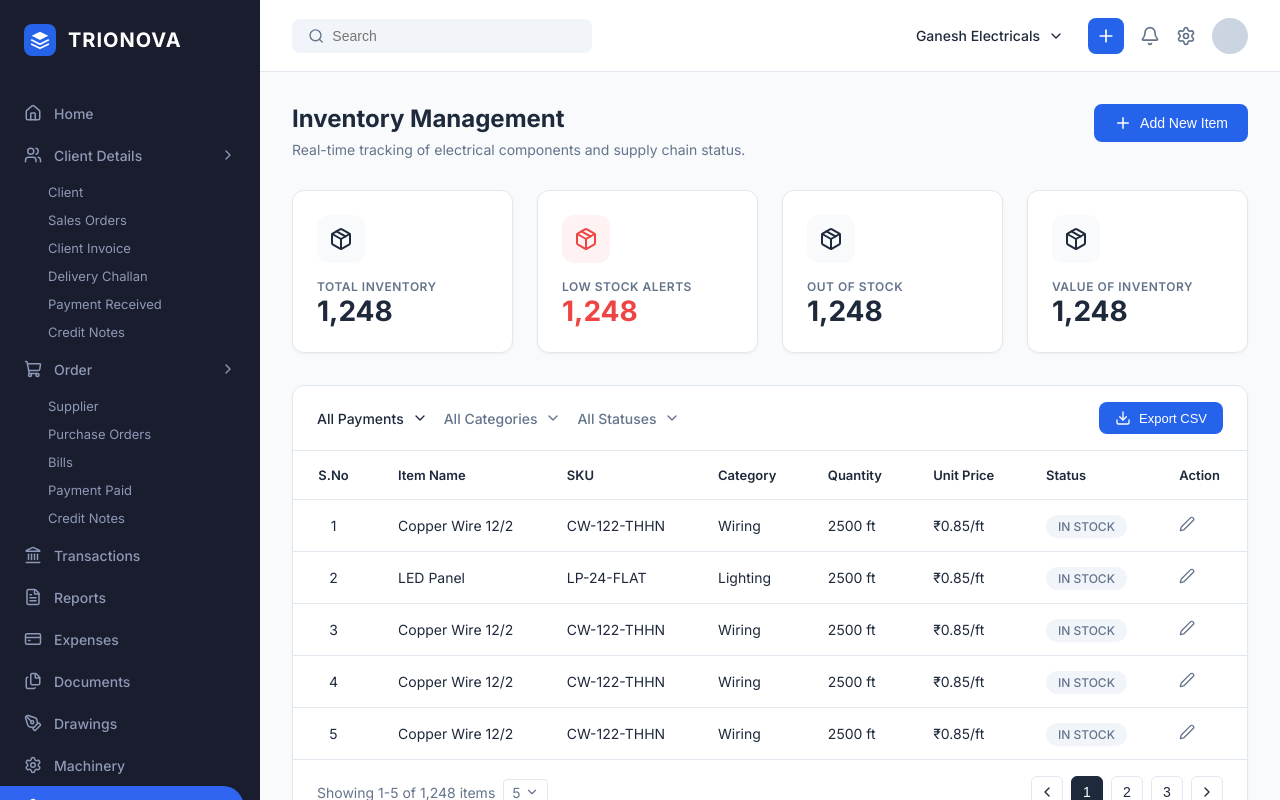
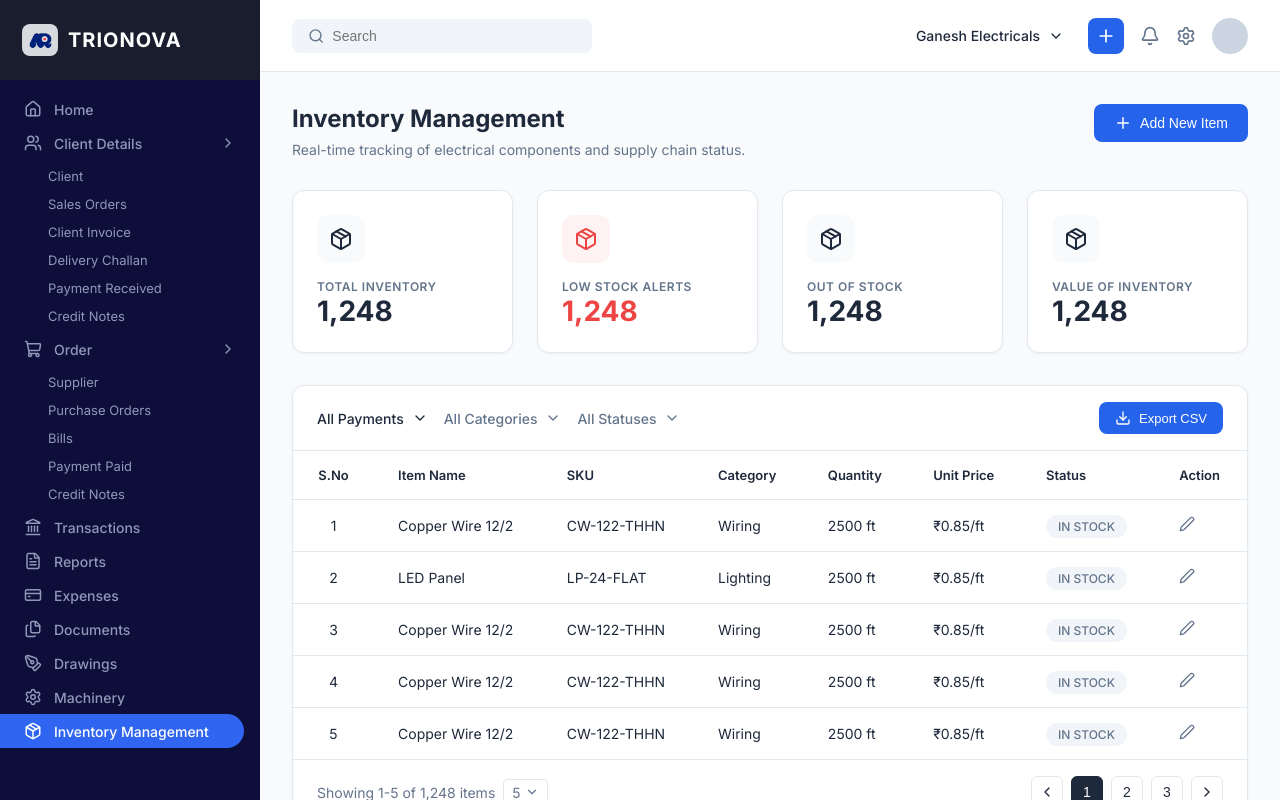
Before and after one commit to Poovannaraajan/trionova_management_dashboard, a React (Vite) app: page / in a window 1280 px wide. Built offline with nearby package versions, Linux system fonts and the light colour scheme.

Commit message:
modifying it close to replica

```diff
--- a/src/App.tsx
+++ b/src/App.tsx
@@ -30,11 +30,7 @@ export default function App() {
       <aside className="sidebar">
         <div className="sidebar-logo">
           <div className="sidebar-logo-icon">
-            <svg width="20" height="20" viewBox="0 0 24 24" fill="none" xmlns="http://www.w3.org/2000/svg">
-              <path d="M12 2L2 7L12 12L22 7L12 2Z" fill="white"/>
-              <path d="M2 17L12 22L22 17" stroke="white" strokeWidth="2" strokeLinecap="round" strokeLinejoin="round"/>
-              <path d="M2 12L12 17L22 12" stroke="white" strokeWidth="2" strokeLinecap="round" strokeLinejoin="round"/>
-            </svg>
+            <img class="logo-image" src="./public/logo.png" alt="" />
           </div>
           TRIONOVA
         </div>
@@ -216,14 +212,14 @@ export default function App() {
                 <div className="filter-dropdown">
                   All Payments <ChevronDown size={16} />
                 </div>
-                <div className="filter-dropdown" style={{color: 'var(--text-muted)'}}>
+                <div className="filter-dropdown" style={{ color: 'var(--text-muted)' }}>
                   All Categories <ChevronDown size={16} />
                 </div>
-                <div className="filter-dropdown" style={{color: 'var(--text-muted)'}}>
+                <div className="filter-dropdown" style={{ color: 'var(--text-muted)' }}>
                   All Statuses <ChevronDown size={16} />
                 </div>
               </div>
-              <button className="btn-primary" style={{padding: '8px 16px', fontSize: '13px'}}>
+              <button className="btn-primary" style={{ padding: '8px 16px', fontSize: '13px' }}>
                 <Download size={16} />
                 Export CSV
               </button>
@@ -233,7 +229,7 @@ export default function App() {
               <table>
                 <thead>
                   <tr>
-                    <th style={{textAlign: 'center'}}>S.No</th>
+                    <th style={{ textAlign: 'center' }}>S.No</th>
                     <th>Item Name</th>
                     <th>SKU</th>
                     <th>Category</th>
@@ -246,7 +242,7 @@ export default function App() {
                 <tbody>
                   {[1, 2, 3, 4, 5].map((item, index) => (
                     <tr key={item}>
-                      <td style={{textAlign: 'center'}}>{item}</td>
+                      <td style={{ textAlign: 'center' }}>{item}</td>
                       <td>{index === 1 ? 'LED Panel' : 'Copper Wire 12/2'}</td>
                       <td>{index === 1 ? 'LP-24-FLAT' : 'CW-122-THHN'}</td>
                       <td>{index === 1 ? 'Lighting' : 'Wiring'}</td>
--- a/src/index.css
+++ b/src/index.css
@@ -1,7 +1,15 @@
 @import url('https://fonts.googleapis.com/css2?family=Inter:wght@400;500;600;700&display=swap');
 
+.logo-image {
+  height: 32px;
+  width: auto;
+  border-radius: 8px;
+  background: #d7d9dd;
+  padding: 6px;
+}
+
 :root {
-  --sidebar-bg: #1A1D2D;
+  --sidebar-bg: rgb(14 14 58);
   --sidebar-hover: #292E46;
   --sidebar-active: #2F65F0;
   --sidebar-text: #8E99B8;
@@ -59,6 +67,7 @@ body {
   font-weight: 700;
   font-size: 20px;
   letter-spacing: 1px;
+  background-color: #1A1D2D;
 }
 
 .sidebar-logo-icon {
@@ -79,7 +88,7 @@ body {
   display: flex;
   align-items: center;
   justify-content: space-between;
-  padding: 12px 24px;
+  padding: 8px 24px;
   cursor: pointer;
   transition: all 0.2s ease;
   color: var(--sidebar-text);
@@ -290,7 +299,7 @@ body {
   display: flex;
   flex-direction: column;
   gap: 16px;
-  box-shadow: 0 1px 3px rgba(0,0,0,0.05);
+  box-shadow: 0 1px 3px rgba(0, 0, 0, 0.05);
 }
 
 .stat-icon-wrapper {
@@ -332,7 +341,7 @@ body {
   background: var(--card-bg);
   border-radius: 12px;
   border: 1px solid var(--border-color);
-  box-shadow: 0 1px 3px rgba(0,0,0,0.05);
+  box-shadow: 0 1px 3px rgba(0, 0, 0, 0.05);
 }
 
 .table-filters {
@@ -476,8 +485,15 @@ td {
 }
 
 @keyframes modalIn {
-  from { opacity: 0; transform: translateY(10px); }
-  to { opacity: 1; transform: translateY(0); }
+  from {
+    opacity: 0;
+    transform: translateY(10px);
+  }
+
+  to {
+    opacity: 1;
+    transform: translateY(0);
+  }
 }
 
 .modal-header {
```
Also changed, not shown: public/logo.png (added).
